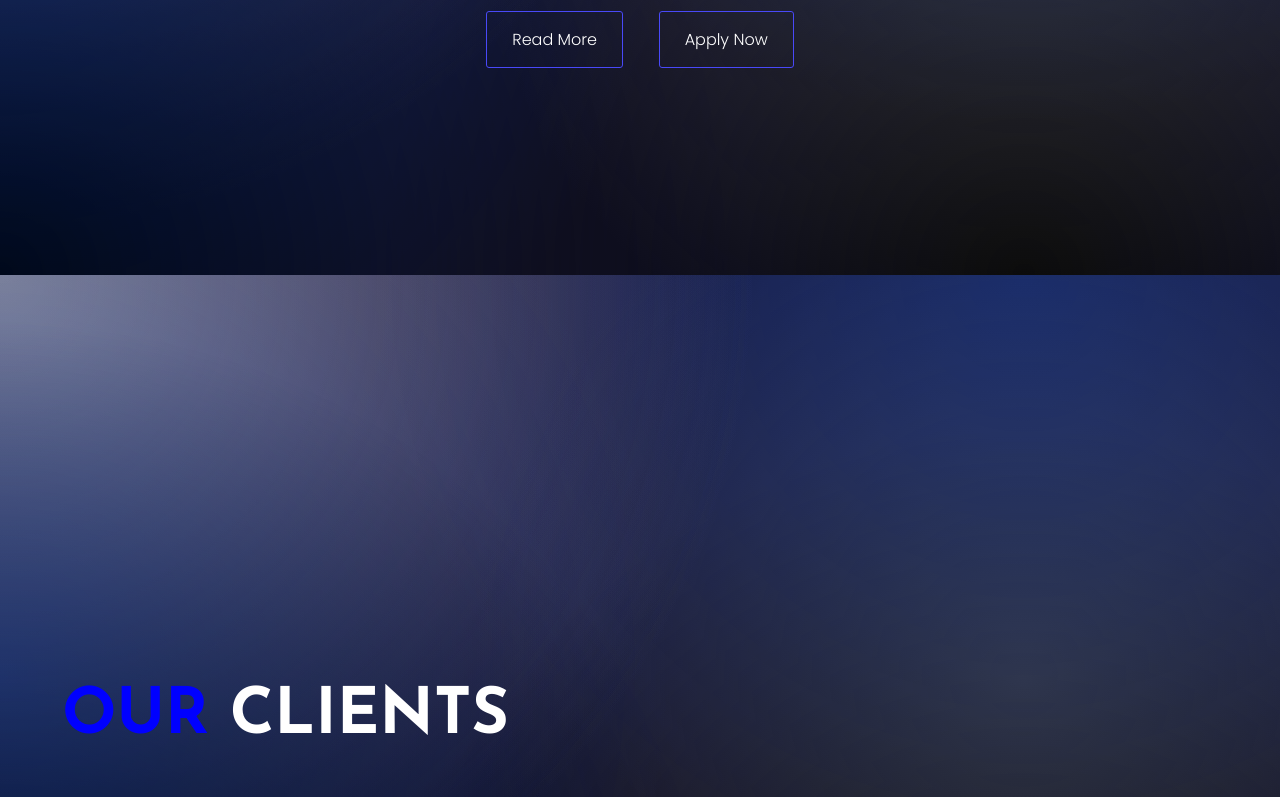
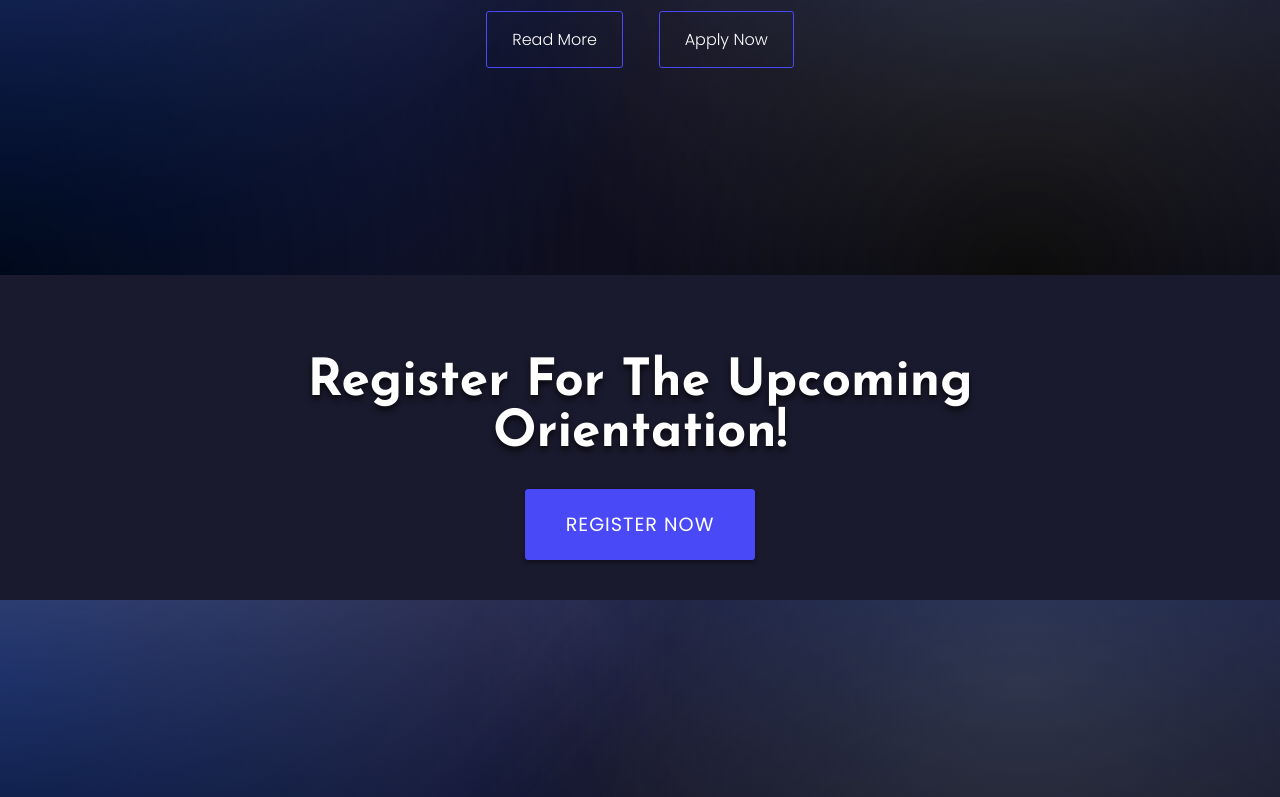
Before and after one commit to zleww/RCreignweb, a plain HTML site: page index.html in a window 1280 px wide. Shown: the part 525-1322 px from the top of the page. Drawn offline with nearby package versions, Linux system fonts and the light colour scheme.

Commit message:
Add: registration section styles in main.css and index.html

```diff
--- a/index.html
+++ b/index.html
@@ -71,6 +71,17 @@
       <a href="management.html#apply">Apply Now</a>
     </div>
   </main>
+
+  <section class="regsec">
+  <div class="regcon">
+    <h2>Register For The Upcoming Orientation!</h2>
+    <div class="form-group">
+      <a href="https://docs.google.com/forms/d/e/1FAIpQLSc-9T1xnGSZVCc5B32aou0bIfJj2tJ6pFD1-LEMMqNvSGoTOA/viewform?usp=sharing&ouid=109533394929974332511" target="_blank" class="submit-button" >
+        Register Now
+      </a>
+    </div>
+  </div>
+</section>
 
     <section class="our-clients-section">
     <div class="our-clients-header">
--- a/main.css
+++ b/main.css
@@ -722,7 +722,82 @@ h1 {
 }
 
 
+/*registration*/
+/*
+|--------------------------------------------------------------------------
+| Registration Section Styles (.regsec)
+|--------------------------------------------------------------------------
+*/
 
+.regsec {
+    background-color: #1a1a2e; /* Example dark background */
+    padding: 40px 10px; /* Generous vertical padding */
+    text-align: center;
+    margin-top: -15rem;
+    margin-bottom: 15rem;
+}
+
+.regcon {
+    /* Center the content container and limit its width for readability */
+    max-width: 800px;
+    margin: 0 auto;
+    /* Optional: Add a subtle inner shadow or border for contrast */
+}
+
+.regsec h2 {
+    /* Theme: Use Josefin Sans, bold, white, and a shadow for the heading */
+    font-family: "Josefin Sans", sans-serif;
+    font-weight: bold;
+    font-size: clamp(1.8rem, 4vw, 4rem); /* Responsive font size */
+    color: white;
+    margin-bottom: 30px;
+    text-shadow: 0 4px 6px rgba(0, 0, 0, 0.7);
+}
+
+.form-group {
+    /* Used to vertically center and contain the button */
+    display: flex;
+    justify-content: center;
+}
+
+.submit-button {
+    /* Core Button Styles based on .button a */
+    display: inline-block; /* Essential for padding/sizing the anchor tag */
+
+    /* Responsive Padding/Font Size from your theme */
+    padding: clamp(10px, 1.8vw, 20px) clamp(20px, 4vw, 40px);
+    font-size: clamp(1rem, 2vw, 1.2rem);
+
+    /* Appearance */
+    color: white;
+    background-color: #4949f8; /* Use the theme's primary blue color */
+    border: 1px solid #4949f8;
+    text-decoration: none;
+    font-weight: 500;
+    border-radius: 3px;
+    transition: 0.3s ease-in-out;
+
+    /* Typography based on your theme's non-heading font */
+    font-family: "Poppins", sans-serif;
+    font-weight: 400;
+    text-transform: uppercase;
+    letter-spacing: 1px;
+
+    /* Add a slight elevation */
+    box-shadow: 0 2px 4px rgba(0, 0, 0, 0.5);
+}
+
+.submit-button:hover {
+    /* Hover effect based on your theme's .button a:hover */
+    background-color: #5353ff;
+    color: black; /* Changed to black for contrast with the lighter hover background */
+
+    /* Intense blue glow effect */
+    box-shadow: 0 0 10px #5353ff,
+                0 0 20px #5353ff,
+                0 0 30px #5353ff;
+    transform: translateY(-2px); /* Slight lift on hover */
+}
 
 
 
```
